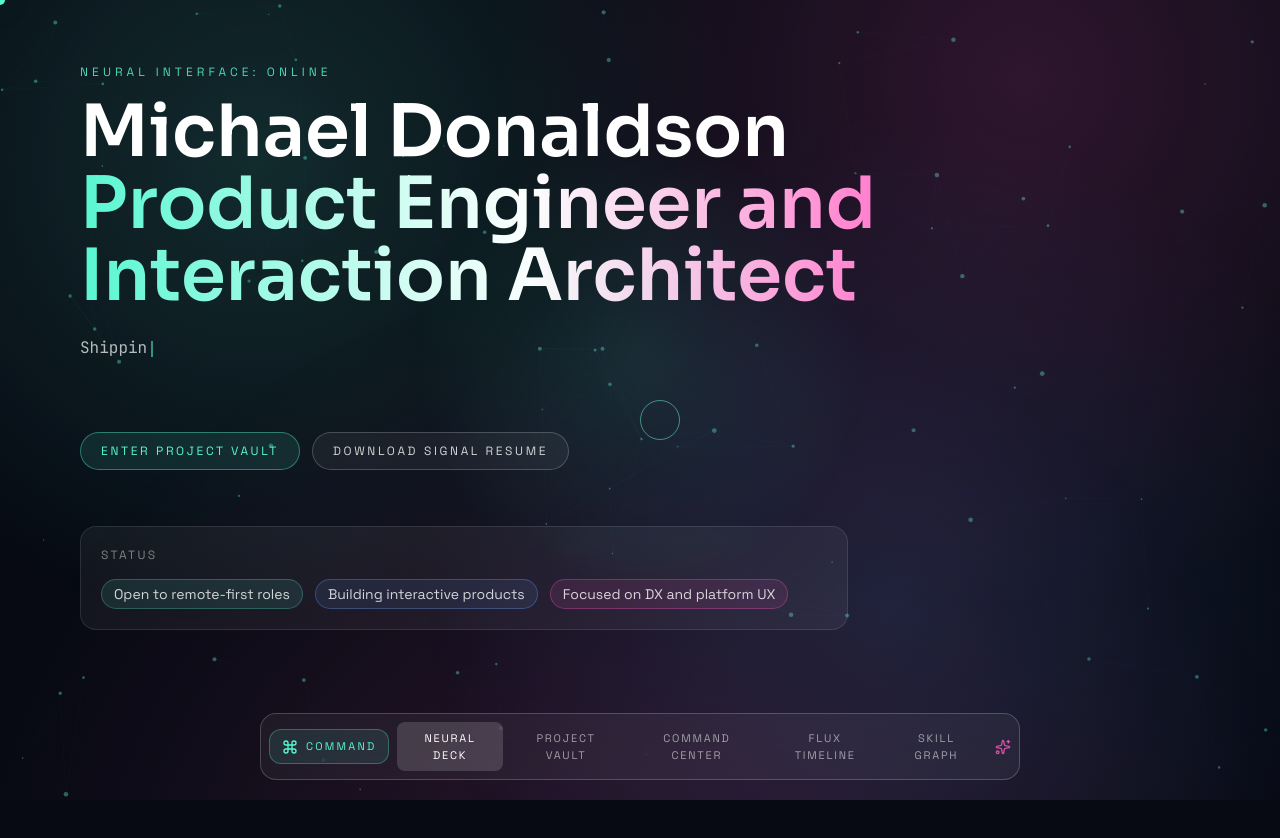
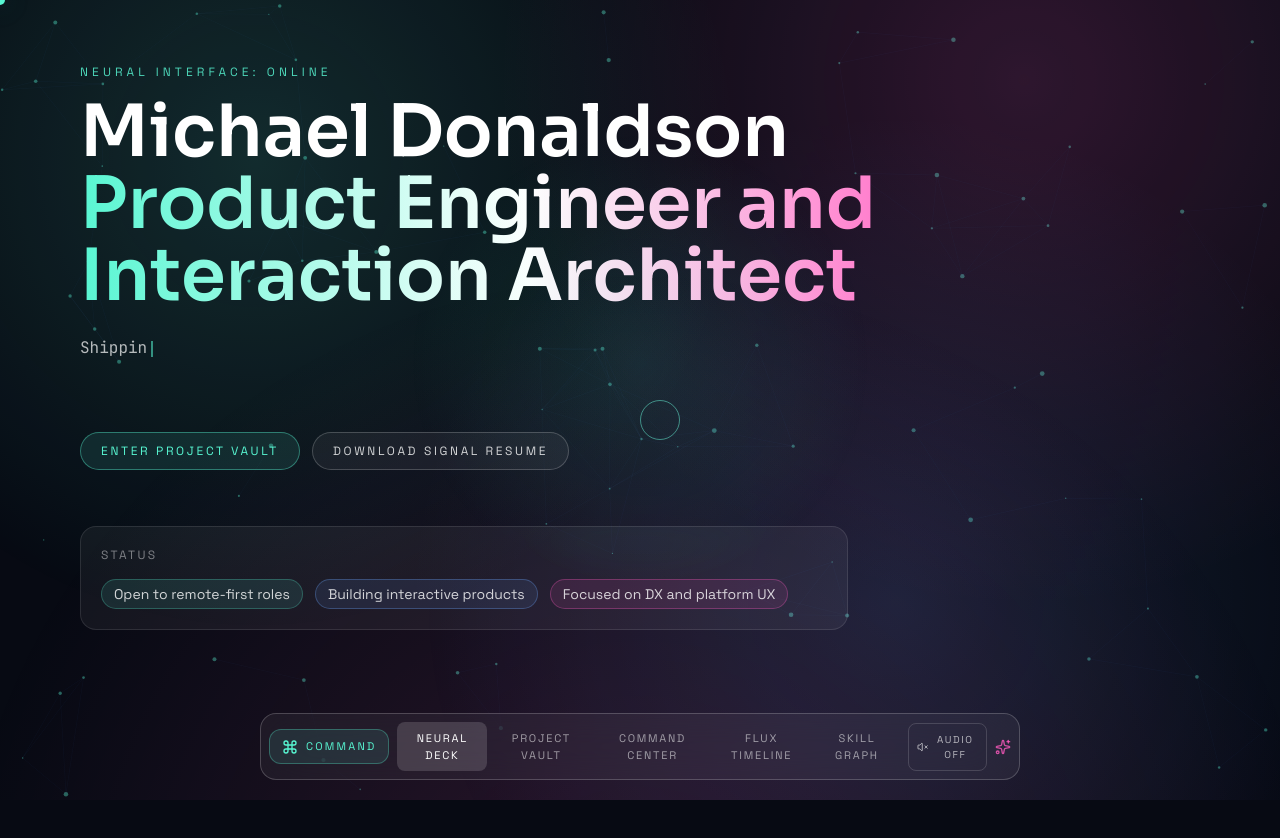
Before and after one commit to Michael-Blake-Donaldson/MichaelDonaldson_Portfolio, a React app in the folder portfolio/: page / in a window 1280 px wide. Built offline with nearby package versions, Linux system fonts and the light colour scheme; the HTML template or start-up script is replaced by a standard one.

Commit message:
stage 4: add audio controls and advanced project interactions

```diff
--- a/portfolio/src/App.tsx
+++ b/portfolio/src/App.tsx
@@ -8,6 +8,7 @@ import { FloatingDock } from './components/navigation/FloatingDock'
 import { navItems, projects } from './data/siteData'
 import { useEasterEgg } from './hooks/useEasterEgg'
 import { useKeyboardShortcuts } from './hooks/useKeyboardShortcuts'
+import { useSoundFx } from './hooks/useSoundFx'
 import type { SectionId } from './types'
 
 const HeroSection = lazy(() => import('./sections/HeroSection'))
@@ -34,6 +35,7 @@ function App() {
     y: window.innerHeight / 2,
   })
   const { unlocked, reset } = useEasterEgg()
+  const soundFx = useSoundFx(false)
 
   useEffect(() => {
     const bootTimer = window.setTimeout(() => setBootDone(true), 2800)
@@ -66,6 +68,7 @@ function App() {
       '3': () => setActiveSection('command-center'),
       '4': () => setActiveSection('timeline'),
       '5': () => setActiveSection('skills'),
+      m: () => soundFx.toggle(),
       arrowright: () => {
         setActiveSection((prev) => {
           const current = sectionOrder.indexOf(prev)
@@ -79,7 +82,7 @@ function App() {
         })
       },
     }),
-    [],
+    [soundFx],
   )
 
   useKeyboardShortcuts(shortcuts)
@@ -112,12 +115,14 @@ function App() {
                 <HeroSection
                   onNavigateProjects={() => setActiveSection('projects')}
                   pointer={pointer}
+                  soundFx={soundFx}
                 />
               ) : null}
               {activeSection === 'projects' ? (
                 <ProjectsSection
                   initialProjectId={pendingProjectId}
                   clearInitialProject={() => setPendingProjectId(undefined)}
+                  soundFx={soundFx}
                 />
               ) : null}
               {activeSection === 'command-center' ? <CommandCenterSection /> : null}
@@ -133,6 +138,10 @@ function App() {
         active={activeSection}
         onSelect={setActiveSection}
         onPalette={() => setPaletteOpen(true)}
+        soundEnabled={soundFx.enabled}
+        onToggleSound={soundFx.toggle}
+        onUiHover={soundFx.playHover}
+        onUiClick={soundFx.playClick}
       />
 
       <CommandPalette
@@ -142,6 +151,7 @@ function App() {
         onOpenChange={setPaletteOpen}
         onNavigate={setActiveSection}
         onProjectOpen={(id) => {
+          soundFx.playClick()
           setPendingProjectId(id)
           setActiveSection('projects')
         }}
--- a/portfolio/src/components/navigation/FloatingDock.tsx
+++ b/portfolio/src/components/navigation/FloatingDock.tsx
@@ -1,4 +1,4 @@
-import { Command, Sparkles } from 'lucide-react'
+import { Command, Sparkles, Volume2, VolumeX } from 'lucide-react'
 import clsx from 'clsx'
 import type { NavItem, SectionId } from '../../types'
 
@@ -7,14 +7,31 @@ type FloatingDockProps = {
   active: SectionId
   onSelect: (id: SectionId) => void
   onPalette: () => void
+  soundEnabled: boolean
+  onToggleSound: () => void
+  onUiHover: () => void
+  onUiClick: () => void
 }
 
-export function FloatingDock({ items, active, onSelect, onPalette }: FloatingDockProps) {
+export function FloatingDock({
+  items,
+  active,
+  onSelect,
+  onPalette,
+  soundEnabled,
+  onToggleSound,
+  onUiHover,
+  onUiClick,
+}: FloatingDockProps) {
   return (
     <div className="fixed bottom-5 left-1/2 z-40 w-[min(760px,94vw)] -translate-x-1/2 rounded-2xl border border-white/20 bg-white/5 p-2 backdrop-blur-xl">
       <div className="flex items-center justify-between gap-2">
         <button
-          onClick={onPalette}
+          onClick={() => {
+            onUiClick()
+            onPalette()
+          }}
+          onMouseEnter={onUiHover}
           className="inline-flex items-center gap-2 rounded-xl border border-neon/30 bg-neon/10 px-3 py-2 text-[11px] uppercase tracking-[0.2em] text-neon transition hover:bg-neon/20"
         >
           <Command className="h-4 w-4" />
@@ -24,7 +41,11 @@ export function FloatingDock({ items, active, onSelect, onPalette }: FloatingDoc
           {items.map((item) => (
             <button
               key={item.id}
-              onClick={() => onSelect(item.id)}
+              onClick={() => {
+                onUiClick()
+                onSelect(item.id)
+              }}
+              onMouseEnter={onUiHover}
               className={clsx(
                 'rounded-lg px-3 py-2 text-[11px] uppercase tracking-[0.16em] transition',
                 active === item.id
@@ -35,6 +56,17 @@ export function FloatingDock({ items, active, onSelect, onPalette }: FloatingDoc
               {item.label}
             </button>
           ))}
+          <button
+            onClick={() => {
+              onToggleSound()
+              onUiClick()
+            }}
+            onMouseEnter={onUiHover}
+            className="ml-1 inline-flex items-center gap-1 rounded-lg border border-white/15 px-2 py-2 text-[10px] uppercase tracking-[0.16em] text-white/65 hover:border-neon/60 hover:text-neon"
+          >
+            {soundEnabled ? <Volume2 className="h-4 w-4" /> : <VolumeX className="h-4 w-4" />}
+            {soundEnabled ? 'Audio On' : 'Audio Off'}
+          </button>
         </div>
         <Sparkles className="hidden h-4 w-4 text-plasma/80 md:block" />
       </div>
--- /dev/null
+++ b/portfolio/src/hooks/useSoundFx.ts
@@ -0,0 +1,70 @@
+import { useCallback, useMemo, useRef, useState } from 'react'
+
+type Tone = {
+  frequency: number
+  duration: number
+  type: OscillatorType
+  gain: number
+}
+
+function playTone(ctx: AudioContext, tone: Tone) {
+  const oscillator = ctx.createOscillator()
+  const gainNode = ctx.createGain()
+
+  oscillator.type = tone.type
+  oscillator.frequency.value = tone.frequency
+  gainNode.gain.value = 0.0001
+
+  oscillator.connect(gainNode)
+  gainNode.connect(ctx.destination)
+
+  const now = ctx.currentTime
+  gainNode.gain.exponentialRampToValueAtTime(tone.gain, now + 0.01)
+  gainNode.gain.exponentialRampToValueAtTime(0.0001, now + tone.duration)
+
+  oscillator.start(now)
+  oscillator.stop(now + tone.duration)
+}
+
+export function useSoundFx(initialState = false) {
+  const [enabled, setEnabled] = useState(initialState)
+  const ctxRef = useRef<AudioContext | null>(null)
+
+  const getCtx = useCallback(() => {
+    if (!ctxRef.current) {
+      ctxRef.current = new AudioContext()
+    }
+    if (ctxRef.current.state === 'suspended') {
+      void ctxRef.current.resume()
+    }
+    return ctxRef.current
+  }, [])
+
+  const playHover = useCallback(() => {
+    if (!enabled) return
+    const ctx = getCtx()
+    playTone(ctx, { frequency: 540, duration: 0.06, type: 'sine', gain: 0.01 })
+  }, [enabled, getCtx])
+
+  const playClick = useCallback(() => {
+    if (!enabled) return
+    const ctx = getCtx()
+    playTone(ctx, { frequency: 220, duration: 0.08, type: 'triangle', gain: 0.02 })
+    window.setTimeout(() => {
+      playTone(ctx, { frequency: 330, duration: 0.07, type: 'triangle', gain: 0.015 })
+    }, 40)
+  }, [enabled, getCtx])
+
+  const value = useMemo(
+    () => ({
+      enabled,
+      setEnabled,
+      toggle: () => setEnabled((prev) => !prev),
+      playHover,
+      playClick,
+    }),
+    [enabled, playClick, playHover],
+  )
+
+  return value
+}
--- a/portfolio/src/sections/HeroSection.tsx
+++ b/portfolio/src/sections/HeroSection.tsx
@@ -6,9 +6,17 @@ import { MagneticButton } from '../components/ui/MagneticButton'
 type HeroSectionProps = {
   onNavigateProjects: () => void
   pointer: { x: number; y: number }
+  soundFx: {
+    playHover: () => void
+    playClick: () => void
+  }
 }
 
-export default function HeroSection({ onNavigateProjects, pointer }: HeroSectionProps) {
+export default function HeroSection({
+  onNavigateProjects,
+  pointer,
+  soundFx,
+}: HeroSectionProps) {
   const typed = useTypingEffect([
     'Designing interfaces with cinematic intent.',
     'Shipping products with engineering precision.',
@@ -68,8 +76,20 @@ export default function HeroSection({ onNavigateProjects, pointer }: HeroSection
         animate={{ opacity: 1, y: 0 }}
         transition={{ delay: 0.28 }}
       >
-        <MagneticButton onClick={onNavigateProjects}>Enter Project Vault</MagneticButton>
-        <MagneticButton tone="ghost">Download Signal Resume</MagneticButton>
+        <MagneticButton
+          onClick={onNavigateProjects}
+          onHoverSound={soundFx.playHover}
+          onClickSound={soundFx.playClick}
+        >
+          Enter Project Vault
+        </MagneticButton>
+        <MagneticButton
+          tone="ghost"
+          onHoverSound={soundFx.playHover}
+          onClickSound={soundFx.playClick}
+        >
+          Download Signal Resume
+        </MagneticButton>
       </motion.div>
 
       <motion.div
--- a/portfolio/src/sections/ProjectsSection.tsx
+++ b/portfolio/src/sections/ProjectsSection.tsx
@@ -1,20 +1,52 @@
-import { useEffect, useMemo, useState } from 'react'
+import { useEffect, useLayoutEffect, useMemo, useRef, useState } from 'react'
 import { AnimatePresence, LayoutGroup, motion } from 'framer-motion'
 import { LoaderCircle, X } from 'lucide-react'
+import gsap from 'gsap'
+import { ScrollTrigger } from 'gsap/ScrollTrigger'
 import { projects } from '../data/siteData'
 import type { ProjectItem } from '../types'
+
+gsap.registerPlugin(ScrollTrigger)
 
 type ProjectsSectionProps = {
   initialProjectId?: string
   clearInitialProject: () => void
+  soundFx: {
+    playHover: () => void
+    playClick: () => void
+  }
 }
 
 export default function ProjectsSection({
   initialProjectId,
   clearInitialProject,
+  soundFx,
 }: ProjectsSectionProps) {
   const [activeProject, setActiveProject] = useState<ProjectItem | null>(null)
   const [loading, setLoading] = useState(false)
+  const [hoverProjectId, setHoverProjectId] = useState(projects[0].id)
+  const [incidentMode, setIncidentMode] = useState(false)
+  const rootRef = useRef<HTMLElement | null>(null)
+
+  useLayoutEffect(() => {
+    const root = rootRef.current
+    if (!root) return
+
+    const ctx = gsap.context(() => {
+      gsap.to('.project-atlas', {
+        yPercent: -16,
+        ease: 'none',
+        scrollTrigger: {
+          trigger: root,
+          start: 'top bottom',
+          end: 'bottom top',
+          scrub: true,
+        },
+      })
+    }, root)
+
+    return () => ctx.revert()
+  }, [])
 
   useEffect(() => {
     if (!initialProjectId) return
@@ -38,12 +70,17 @@ export default function ProjectsSection({
           key={project.id}
           layoutId={`project-${project.id}`}
           onClick={() => {
+              soundFx.playClick()
             setLoading(true)
             window.setTimeout(() => {
               setActiveProject(project)
               setLoading(false)
             }, 300)
           }}
+            onMouseEnter={() => {
+              soundFx.playHover()
+              setHoverProjectId(project.id)
+            }}
           className="w-full overflow-hidden rounded-2xl border border-white/15 bg-white/5 px-4 py-3 text-left backdrop-blur-md transition hover:border-neon/40 hover:bg-neon/10"
         >
           <p className="font-mono text-[10px] uppercase tracking-[0.2em] text-white/45">
@@ -53,18 +90,48 @@ export default function ProjectsSection({
           <p className="mt-1 text-sm text-white/65">{project.headline}</p>
         </motion.button>
       )),
-    [],
+    [soundFx],
   )
 
+  useEffect(() => {
+    const onKeyDown = (event: KeyboardEvent) => {
+      if (event.key.toLowerCase() !== 'd') return
+      setIncidentMode((prev) => !prev)
+      soundFx.playClick()
+    }
+
+    window.addEventListener('keydown', onKeyDown)
+    return () => window.removeEventListener('keydown', onKeyDown)
+  }, [soundFx])
+
+  const previewProject = projects.find((item) => item.id === hoverProjectId) ?? projects[0]
+
   return (
-    <section className="relative min-h-[84vh] overflow-hidden px-6 pb-24 pt-16 md:px-14">
+    <section ref={rootRef} className="relative min-h-[84vh] overflow-hidden px-6 pb-24 pt-16 md:px-14">
       <p className="text-xs uppercase tracking-[0.28em] text-neon/75">Project Vault</p>
       <h2 className="mt-3 max-w-3xl font-display text-3xl text-white md:text-5xl">
         Tap a project signature to unfold a full-screen product experience.
       </h2>
 
+      <div className="project-atlas pointer-events-none absolute right-8 top-24 hidden w-[360px] rounded-3xl border border-white/15 bg-white/5 p-5 backdrop-blur-xl lg:block">
+        <p className="font-mono text-[10px] uppercase tracking-[0.22em] text-neon/75">Live Preview</p>
+        <h3 className="mt-2 font-display text-2xl text-white">{previewProject.name}</h3>
+        <p className="mt-2 text-sm text-white/65">{previewProject.summary}</p>
+        <div className="mt-5 rounded-2xl border border-white/15 bg-black/30 p-3">
+          <div className="mb-2 flex items-center justify-between text-[10px] uppercase tracking-[0.15em] text-white/45">
+            <span>interactive demo</span>
+            <span>{incidentMode ? 'incident mode' : 'stable mode'}</span>
+          </div>
+          <motion.div
+            className="h-24 rounded-xl bg-gradient-to-r from-neon/20 via-arc/15 to-plasma/20"
+            animate={{ backgroundPositionX: incidentMode ? ['0%', '120%'] : ['0%', '60%'] }}
+            transition={{ duration: incidentMode ? 0.7 : 2.2, repeat: Number.POSITIVE_INFINITY }}
+          />
+        </div>
+      </div>
+
       <LayoutGroup>
-        <div className="mt-8 grid gap-3 md:grid-cols-3">{projectPreview}</div>
+        <div className="mt-8 grid gap-3 pr-0 md:grid-cols-3 lg:pr-[390px]">{projectPreview}</div>
 
         <AnimatePresence>
           {loading ? (
@@ -91,7 +158,11 @@ export default function ProjectsSection({
             >
               <button
                 className="mb-8 inline-flex items-center gap-2 rounded-full border border-white/20 px-4 py-2 text-xs uppercase tracking-[0.2em] text-white/70 hover:border-neon/60 hover:text-neon"
-                onClick={() => setActiveProject(null)}
+                onClick={() => {
+                  soundFx.playClick()
+                  setActiveProject(null)
+                }}
+                onMouseEnter={soundFx.playHover}
               >
                 <X className="h-4 w-4" />
                 close
@@ -133,7 +204,22 @@ export default function ProjectsSection({
                 <p className="mt-6 text-xs uppercase tracking-[0.2em] text-plasma/85">
                   {activeProject.demoHint}
                 </p>
+
+                <div className="mt-6 rounded-xl border border-neon/25 bg-neon/10 p-3 text-xs uppercase tracking-[0.18em] text-neon">
+                  Press D to toggle incident simulation overlay.
+                </div>
               </div>
+
+              <AnimatePresence>
+                {incidentMode ? (
+                  <motion.div
+                    className="pointer-events-none fixed inset-0 bg-[radial-gradient(circle_at_center,rgba(255,90,191,0.1),transparent_60%)]"
+                    initial={{ opacity: 0 }}
+                    animate={{ opacity: 1 }}
+                    exit={{ opacity: 0 }}
+                  />
+                ) : null}
+              </AnimatePresence>
             </motion.article>
           ) : null}
         </AnimatePresence>
```
Also changed, not shown: portfolio/src/components/ui/MagneticButton.tsx (+14 -0 lines).
